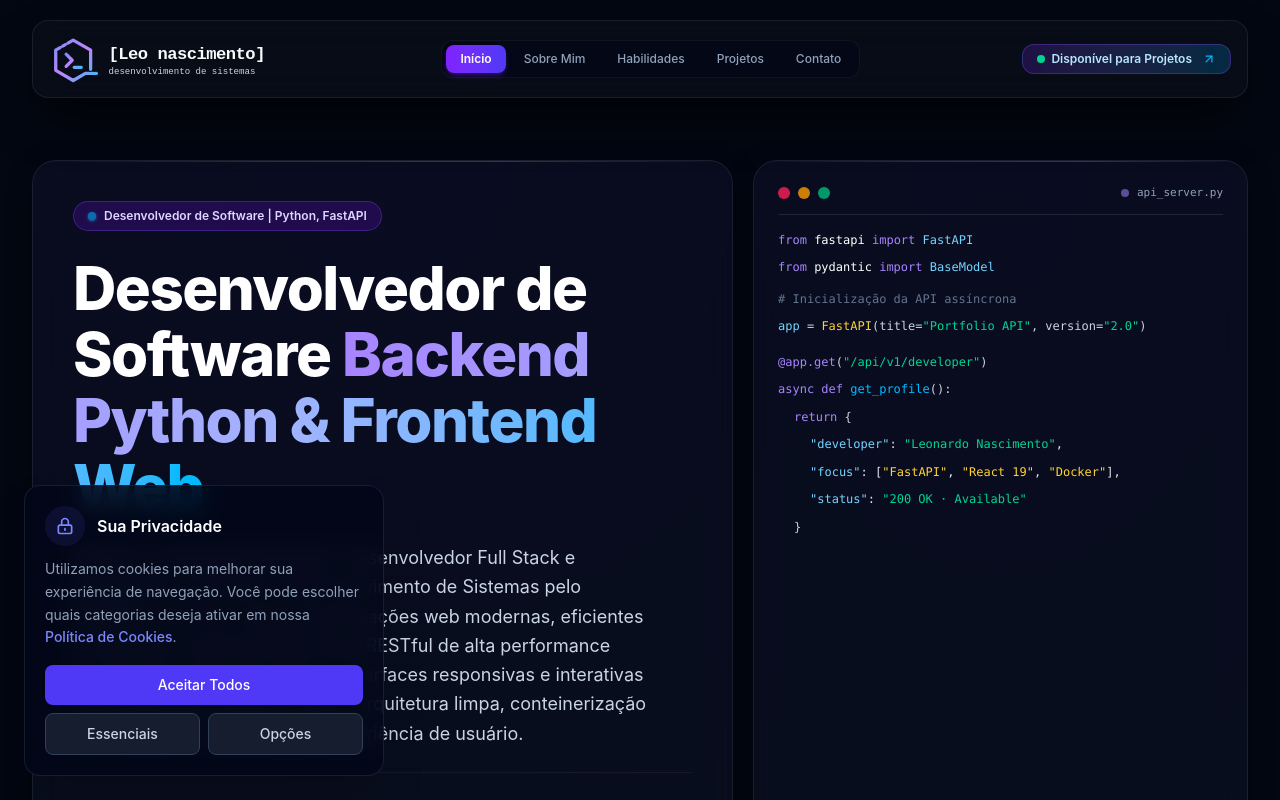
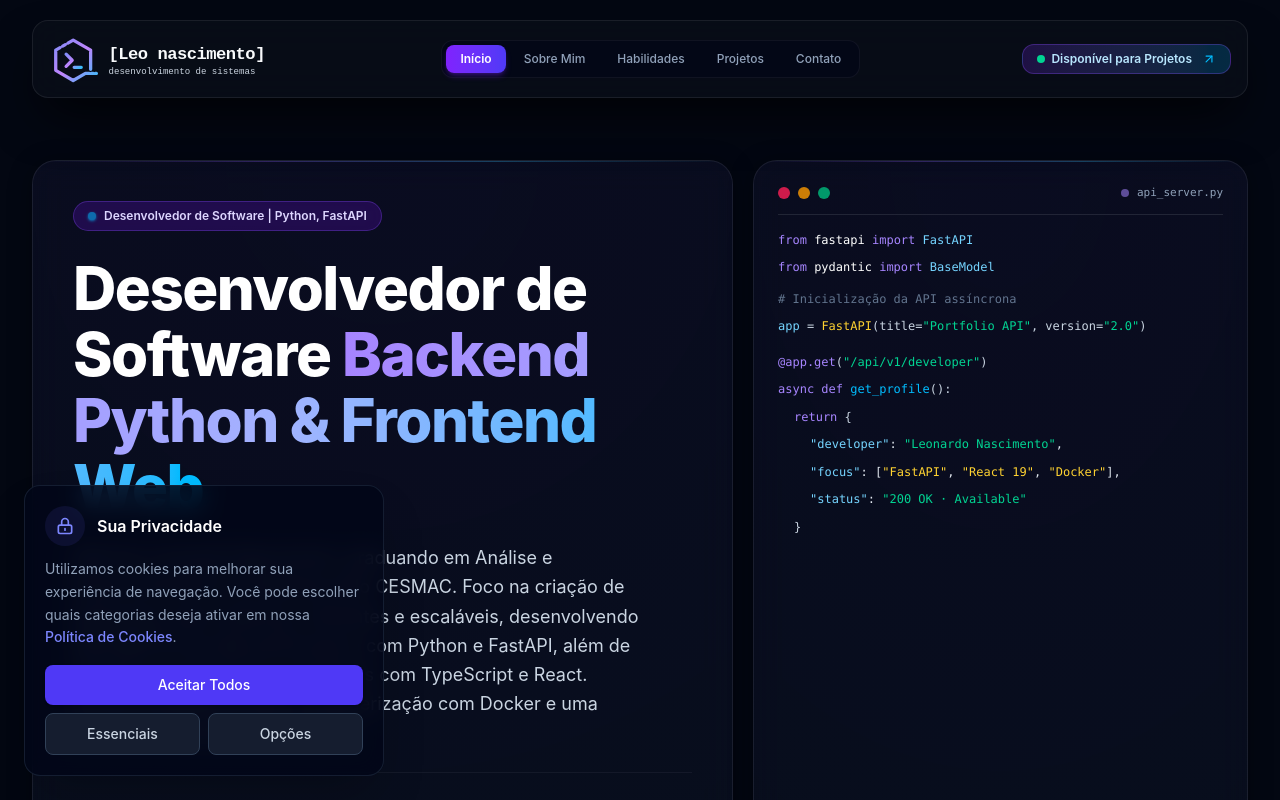
Before and after one commit to leonardonasls-stack/projeto-integrador-iv-a, a React (Vite) app: page / in a window 1280 px wide. Shown: the top 800 px of the page. Built offline with nearby package versions, Linux system fonts and the light colour scheme.

Commit message:
content(profile): ajusta texto de apresentacao na secao Hero

```diff
--- a/src/data/portfolioData.ts
+++ b/src/data/portfolioData.ts
@@ -7,7 +7,7 @@ export const portfolioProfile: ProfileData = {
   heroTitlePrefix: 'Desenvolvedor de Software',
   heroTitleHighlight: 'Backend Python & Frontend Web',
   heroDescription:
-    'Olá! Sou Leonardo Nascimento, desenvolvedor Full Stack e graduando em Análise e Desenvolvimento de Sistemas pelo CESMAC. Foco na criação de aplicações web modernas, eficientes e escaláveis, desenvolvendo APIs RESTful de alta performance com Python e FastAPI, além de interfaces responsivas e interativas com TypeScript e React. Priorizo arquitetura limpa, conteinerização com Docker e uma excelente experiência de usuário.',
+    'Olá! Sou Leonardo Nascimento, graduando em Análise e Desenvolvimento de Sistemas pelo CESMAC. Foco na criação de aplicações web modernas, eficientes e escaláveis, desenvolvendo APIs RESTful de alta performance com Python e FastAPI, além de interfaces responsivas e interativas com TypeScript e React. Priorizo arquitetura limpa, conteinerização com Docker e uma excelente experiência de usuário.',
   aboutBio:
     'Desenvolvedor com sólida vivência prática no ecossistema Python com FastAPI e desenvolvimento web com React e TypeScript. Graduando em Análise e Desenvolvimento de Sistemas pelo CESMAC, aplico conceitos de arquitetura limpa, validação estrita com Pydantic v2, bancos relacionais e integração full stack de ponta a ponta.',
   academicTitle: 'Análise e Desenvolvimento de Sistemas',
```
